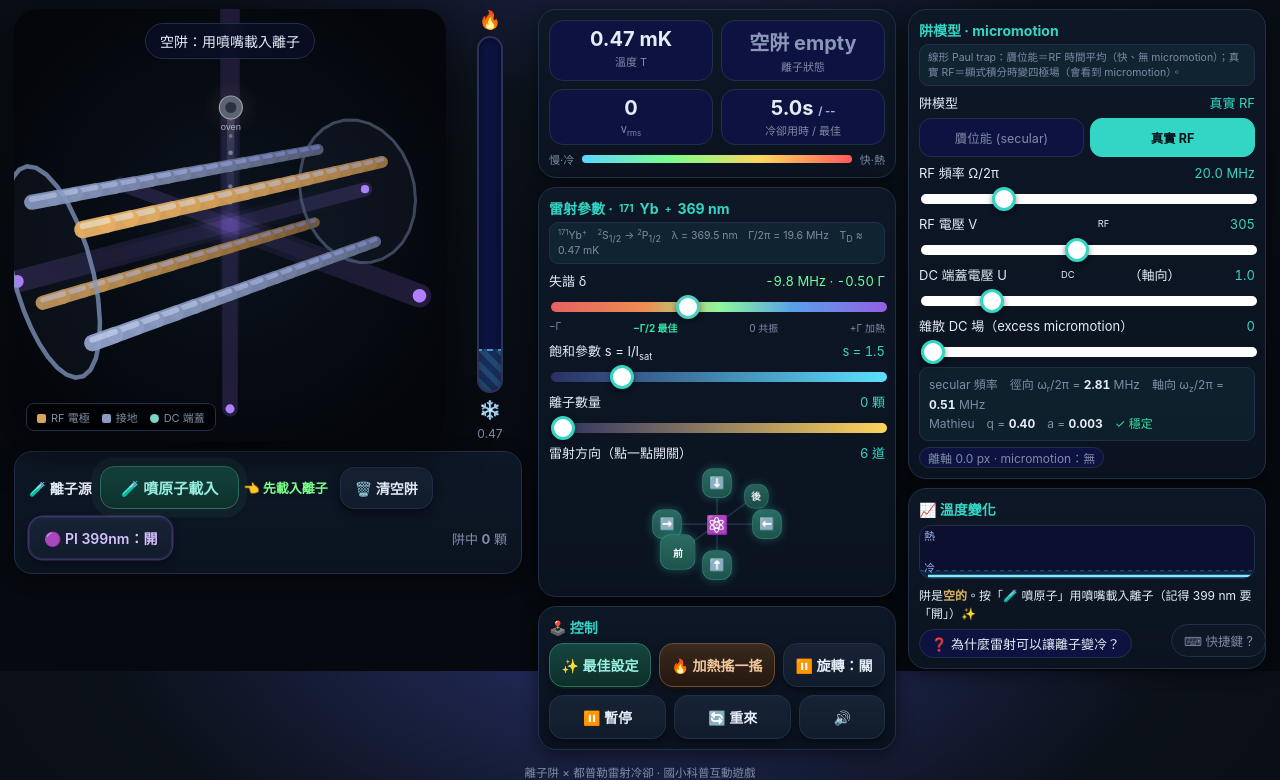
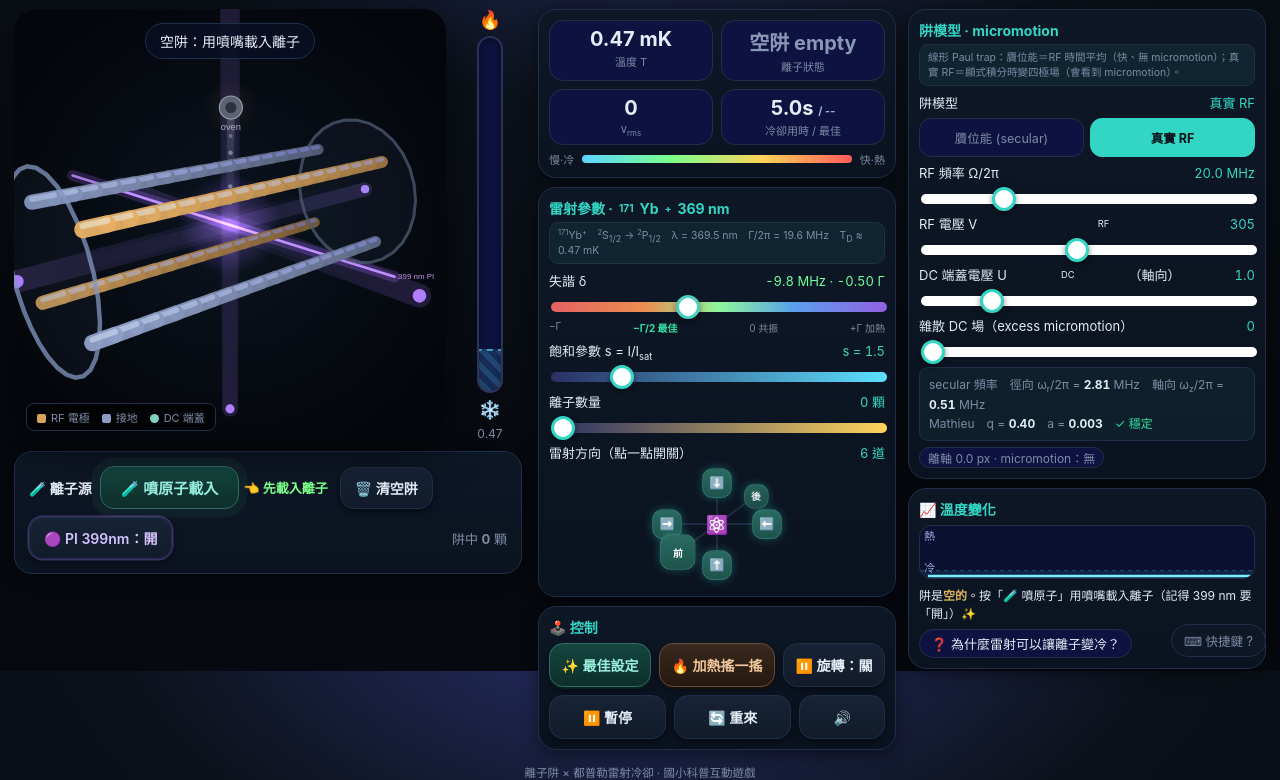
Before and after one commit to HHRITrappedIonLab/IonSimulation, a plain HTML site: page index.html in a window 1280 px wide. Shown: the part 129-909 px from the top of the page. Drawn offline with Linux system fonts and the light colour scheme.

Commit message:
fix: one ion per click + visible 399nm photoionization laser beam
Co-Authored-By: Claude <noreply@anthropic.com>

```diff
--- a/index.html
+++ b/index.html
@@ -251,7 +251,7 @@
 </style>
 </head>
 <body class="pro">
-  <div class="app-ver" id="appVer">v1.5.0</div>
+  <div class="app-ver" id="appVer">v1.5.1</div>
   <header>
     <h1>雷射冷卻 · 線形離子阱<span class="sp">模擬器</span></h1>
     <p>Doppler 雷射冷卻 × 線形 Paul trap：調整失諧與光強，把離子冷卻成庫倫晶體（拖曳可旋轉視角）</p>
@@ -469,7 +469,6 @@
   const params = Physics.makeParams({ detuning:-0.5, intensity:1.5, trapModel:'rf' });
   let state = Physics.createState(0, { initialSpeed:120 });   // 預設空阱：用噴嘴載入第一顆
   let prevTrapped = state.ions.length;   // 上一幀阱中離子數（偵測捕獲↑/流失↓ 提示音）
-  let loadQueue = 0;     // 待噴出的原子數（分幀噴出 → 原子束串流感）
   let animT = 0;         // 噴嘴 / 光游離動畫時鐘
   let _needsLoad = null; // 「空阱請載入」閃動提示的快取狀態
   let running = true;
@@ -667,7 +666,7 @@
   $('heatBtn').addEventListener('click', () => { ensureAudio(); heat(); });
   $('resetBtn').addEventListener('click', () => { ensureAudio(); resetIons(parseInt(ionCount.value,10)); blip(523,0.06); });
   // 噴嘴 loading：噴中性原子束、清空阱、399 nm 光游離雷射開關
-  $('loadBtn').addEventListener('click', () => { ensureAudio(); loadQueue += 14; blip(300, 0.05); });
+  $('loadBtn').addEventListener('click', () => { ensureAudio(); Physics.spawnAtoms(state, params, 1, Math.random); blip(300, 0.05); });
   $('clearBtn').addEventListener('click', () => {
     ensureAudio(); state.ions.length = 0; state.lost = 0; prevTrapped = 0;
     coldTimer = 0; won = false; $('win').classList.remove('show'); blip(200, 0.05);
@@ -833,13 +832,25 @@
     ctx.beginPath(); ctx.arc(o.sx,o.sy,r,0,Math.PI*2); ctx.fill(); ctx.stroke();
     ctx.fillStyle = '#2c323d'; ctx.beginPath(); ctx.arc(o.sx,o.sy,r*0.48,0,Math.PI*2); ctx.fill();
     if (theme === 'pro') { ctx.fillStyle='rgba(200,210,230,0.78)'; ctx.font=`${Math.max(9,12*o.scale)|0}px ui-sans-serif,sans-serif`; ctx.textAlign='center'; ctx.fillText('oven', o.sx, o.sy + r + 13*o.scale); }
-    // 399 nm 游離區（呼吸式紫光）
+    // 399 nm 光游離雷射：斜向束穿過阱中心（與冷卻光區隔）+ 呼吸式游離光斑 + 標籤
     if (on) {
-      const pulse = 0.7 + 0.3*Math.sin(animT*3.0);
-      const pr = params.piRadius * c.scale * (0.92 + 0.16*Math.sin(animT*3.0));
+      const dl = 235, dx = 0.62, dy = 0.26, dz = -0.74;          // 斜向單位向量（非軸向）
+      const a1 = project(-dx*dl, -dy*dl, -dz*dl), b1 = project(dx*dl, dy*dl, dz*dl);
+      ctx.save();
+      ctx.globalCompositeOperation = 'lighter';
+      ctx.lineCap = 'round';
+      ctx.strokeStyle = 'rgba(168,96,255,0.20)'; ctx.lineWidth = 15*c.scale;            // 外暈
+      ctx.beginPath(); ctx.moveTo(a1.sx,a1.sy); ctx.lineTo(b1.sx,b1.sy); ctx.stroke();
+      ctx.strokeStyle = 'rgba(210,158,255,0.6)'; ctx.lineWidth = 3.5*c.scale;           // 亮芯
+      ctx.beginPath(); ctx.moveTo(a1.sx,a1.sy); ctx.lineTo(b1.sx,b1.sy); ctx.stroke();
+      const pulse = 0.7 + 0.3*Math.sin(animT*3.0);                                      // 中心游離光斑（呼吸）
+      const pr = params.piRadius * c.scale * (1.0 + 0.18*Math.sin(animT*3.0)) * 1.5;
       const gg = ctx.createRadialGradient(c.sx,c.sy,1,c.sx,c.sy,pr);
-      gg.addColorStop(0,`rgba(150,90,255,${0.12*pulse+0.06})`); gg.addColorStop(1,'rgba(150,90,255,0)');
+      gg.addColorStop(0,`rgba(190,120,255,${0.30*pulse+0.12})`); gg.addColorStop(1,'rgba(150,90,255,0)');
       ctx.fillStyle = gg; ctx.beginPath(); ctx.arc(c.sx,c.sy,pr,0,Math.PI*2); ctx.fill();
+      ctx.restore();
+      ctx.fillStyle = 'rgba(210,158,255,0.92)'; ctx.font = `${Math.max(9,11*c.scale)|0}px ui-sans-serif,sans-serif`;
+      ctx.textAlign = 'left'; ctx.fillText('399 nm PI', b1.sx+5, b1.sy+3);
     }
     ctx.restore();
   }
@@ -1055,8 +1066,6 @@
     }
     updateConfetti(frameDt);
     animT += frameDt;
-    // 噴嘴串流：把排隊的原子分幀噴出（看起來像連續的原子束）
-    if (loadQueue > 0 && running) { Physics.spawnAtoms(state, params, 1, Math.random); loadQueue--; }
 
     // 阱中離子數變化 → 捕獲(↑)/流失(↓) 提示音；重來/清空會自行同步 prevTrapped 避免誤觸
     const cts = Physics.counts(state);
@@ -1064,8 +1073,8 @@
     if (nIon < prevTrapped) blip(165, 0.09);        // 流失
     else if (nIon > prevTrapped) blip(880, 0.05);   // 捕獲
     prevTrapped = nIon;
-    // 空阱（無離子、無原子、沒在載入）→ 閃動提示「按這裡載入」
-    const needsLoad = cts.trapped === 0 && cts.neutral === 0 && loadQueue === 0;
+    // 空阱（無離子、無飛行中原子）→ 閃動提示「按這裡載入」
+    const needsLoad = cts.trapped === 0 && cts.neutral === 0;
     if (needsLoad !== _needsLoad) {
       _needsLoad = needsLoad;
       $('loadBtn').classList.toggle('attn', needsLoad);
--- a/physics.js
+++ b/physics.js
@@ -54,11 +54,11 @@
     // ---- 離子源 / loading（噴嘴原子爐 + 399 nm 光游離）----
     loading: true,       // 啟用中性原子 / 光游離流程
     piLaser: true,       // 399 nm 光游離雷射開關（關閉時原子穿過不會被游離）
-    piRadius: 40,        // 阱中心游離區半徑 (px)：399+369 光重疊、原子在此被游離成離子
-    piRate: 1.8,         // 游離率 (1/s)：原子在游離區內每秒轉成離子的機率 ~ 1−e^(−rate·t)（部分原子會穿過）
+    piRadius: 42,        // 阱中心游離區半徑 (px)：399+369 光重疊、原子在此被游離成離子
+    piRate: 8,           // 游離率 (1/s)：原子在游離區內每秒轉成離子的機率 ~ 1−e^(−rate·t)（夠高 → 單顆原子幾乎必被游離）
     nozzleX: -34, nozzleY: -168, nozzleZ: -42,   // 噴嘴口位置（阱外斜下方，束流經電極間隙穿過中心）
     atomSpeed: 150,      // 中性原子束速率 (px/s)（夠慢 → 游離後能被捕獲）
-    atomSpread: 0.16,    // 原子束發散（束方向的隨機擾動）
+    atomSpread: 0.08,    // 原子束發散（束方向的隨機擾動，較小 → 對準中心、單顆易捕獲）
   });
 
   // 六道光束：±x(左右/軸向)、±y(上下)、±z(前後)。n = 傳播方向(指向中心)。
```
Also changed, not shown: physics-and-implementation.html (+1 -1 lines), 1 other file.
